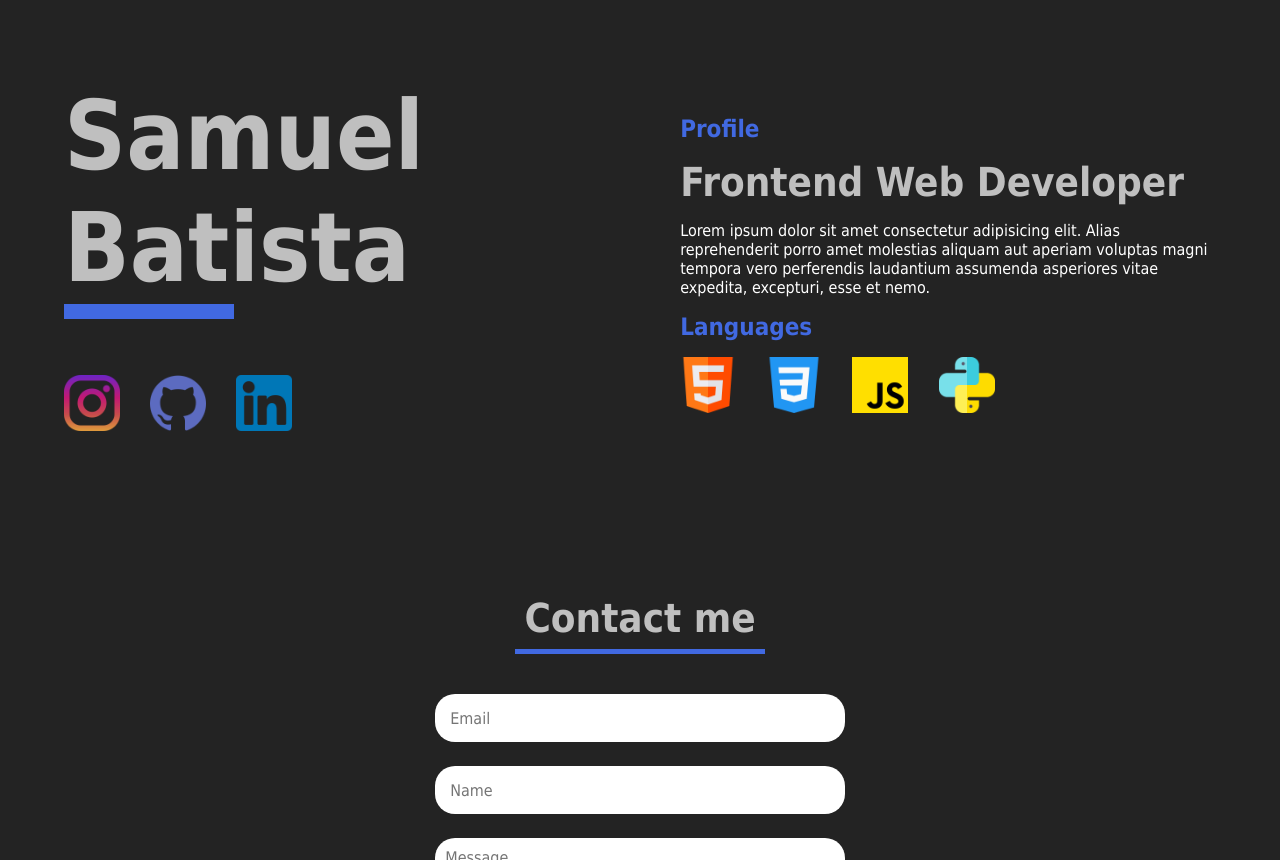
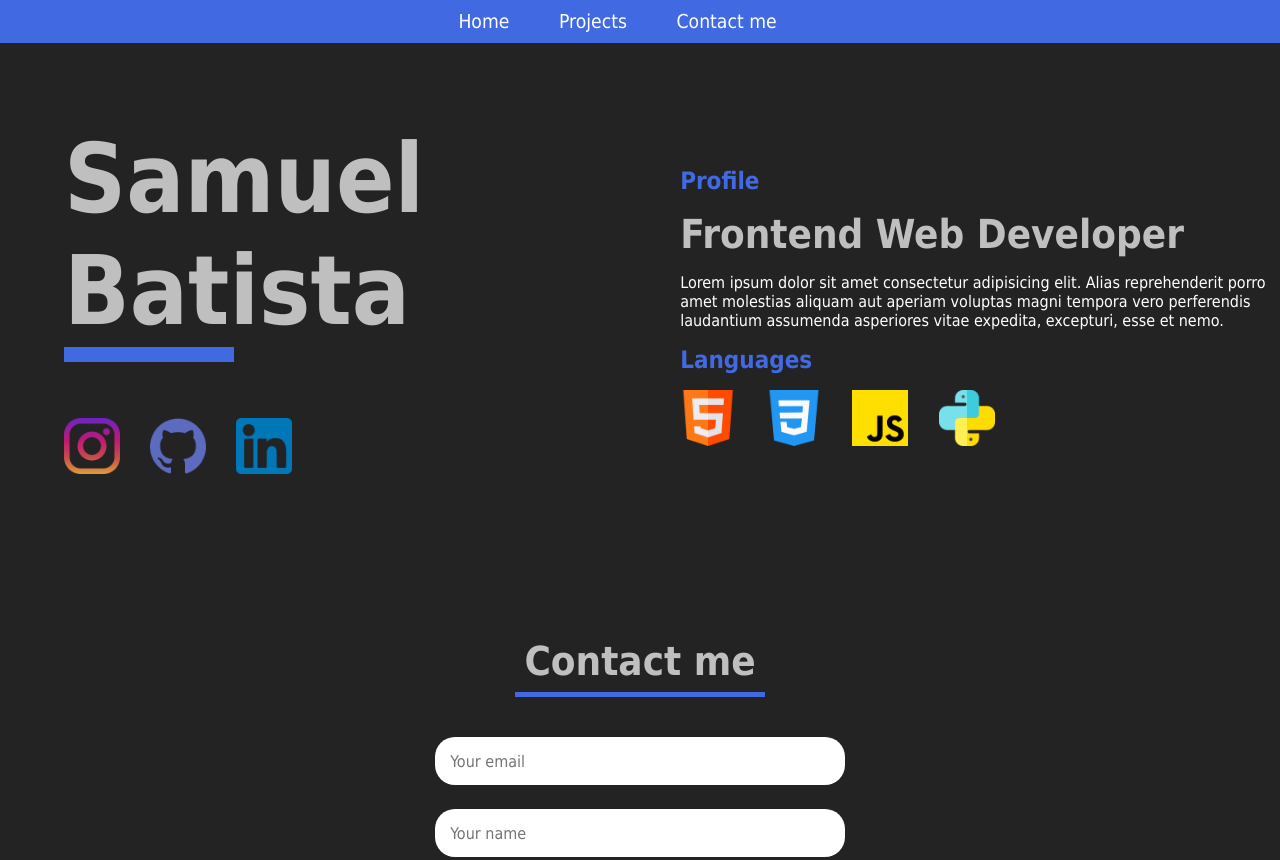
Before and after one commit to Thesamramos/Portifolio, a plain HTML site: page index.html in a window 1280 px wide. Shown: the top 860 px of the page. Drawn offline with Linux system fonts and the light colour scheme.

Commit message:
Header desktop

```diff
--- a/css/style.css
+++ b/css/style.css
@@ -12,15 +12,38 @@
     font-family:Tahoma, Arial, Helvetica, sans-serif;
 }
 
-body {
-    margin: 10vh 5vw;
+body{
     background-color: var(--background--);
 }
 
-#page {
+header{
+    display: flex;
+    justify-content: center;
+    align-items: center;
+    width: 100%;
+    padding: 10px;
+    background-color: var(--blue--);
+
+}
+
+.list a{
+    margin-right: 45px;
+    text-decoration: none;
+    font-size: 1.2rem;
+    color: var(--font--);
+}
+
+.list a:hover{
+    color: var(--titles--);
+}
+
+#home {
     display: flex;
     align-items: center;
     justify-content: space-between;
+    align-items: center;
+    margin-top: 10vh;
+    margin-left: 5vw;
 }
 
 h1 {
--- a/index.html
+++ b/index.html
@@ -10,7 +10,16 @@
 </head>
 
 <body>
-    <section id="page">
+
+    <header>
+        <div class="list">
+            <a href="#home">Home</a>
+            <a href="#">Projects</a>
+            <a href="#feedback">Contact me</a>
+        </div>
+    </header>
+
+    <section id="home">
         <div class="name_icons">
             <h1>Samuel Batista</h1>
             <div class="rect"></div>
@@ -43,8 +52,8 @@
             </div>
 
             <form action="" method="post">
-                <input type="email" name="email" id="email" placeholder="Email">
-                <input type="text" name="name" id="name" placeholder="Name">
+                <input type="email" name="email" id="email" placeholder="Your email">
+                <input type="text" name="name" id="name" placeholder="Your name">
                 <textarea name="message" id="message" cols="30" rows="10" placeholder="Message"></textarea>
                 <input type="submit" value="submit" id="submit">
             </form>
```
